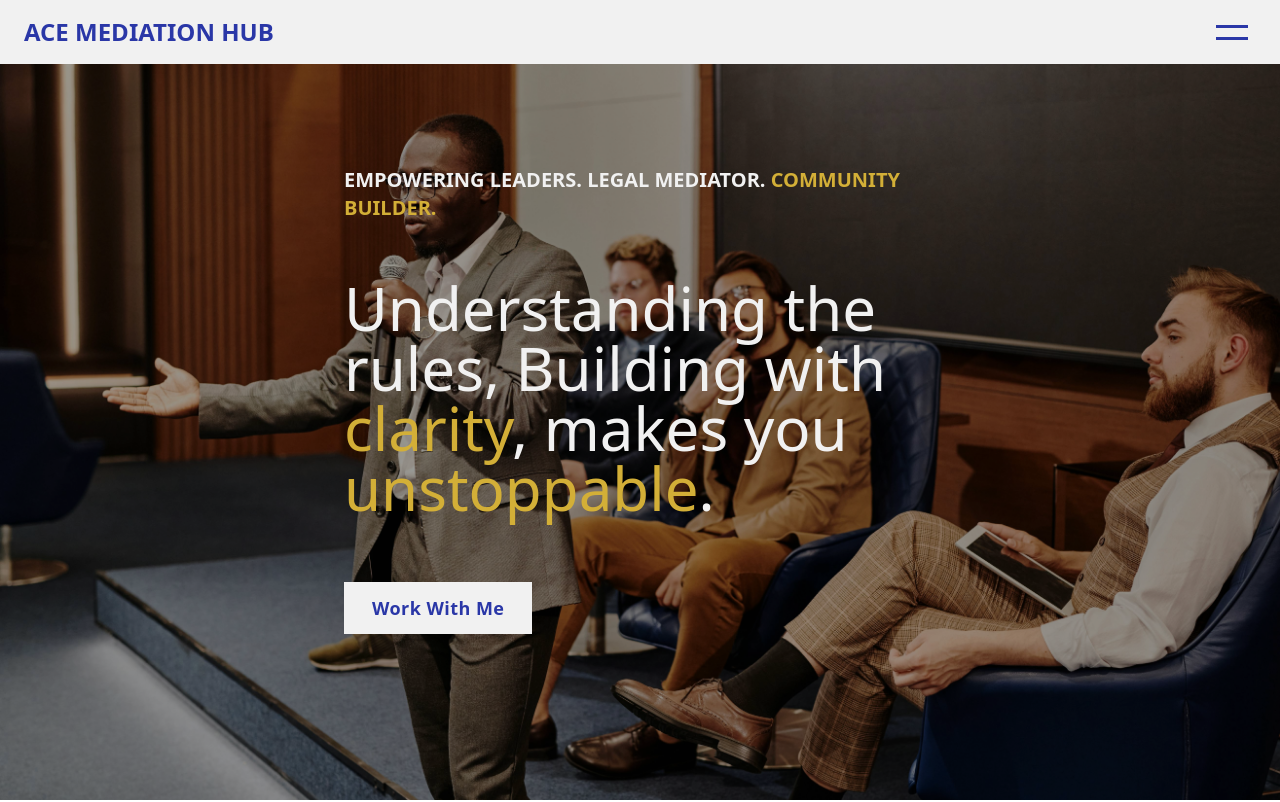
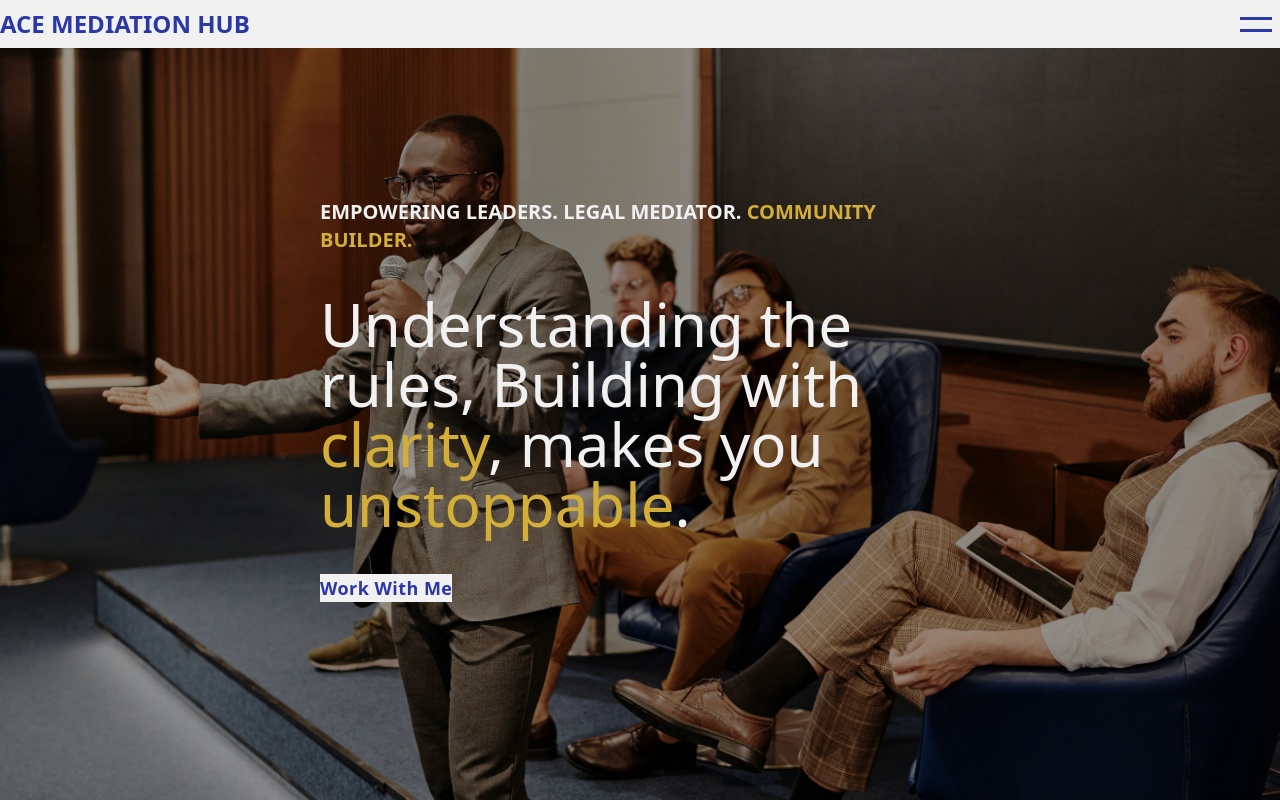
Before and after one commit to Udeme01/AMH, a React (Vite) app: page / in a window 1280 px wide. Shown: the top 802 px of the page. Built offline with nearby package versions, Linux system fonts and the light colour scheme.

Commit message:
fix: css styles

```diff
--- a/src/index.css
+++ b/src/index.css
@@ -1,4 +1,11 @@
 @import "tailwindcss";
+
+*,
+html {
+  margin: 0;
+  padding: 0;
+  box-sizing: border-box;
+}
 
 /* @theme {
   --font-montserrat: "Montserrat", "sans-serif";
```
